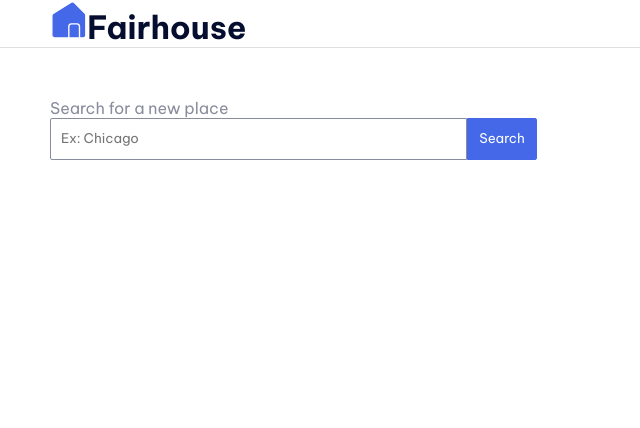
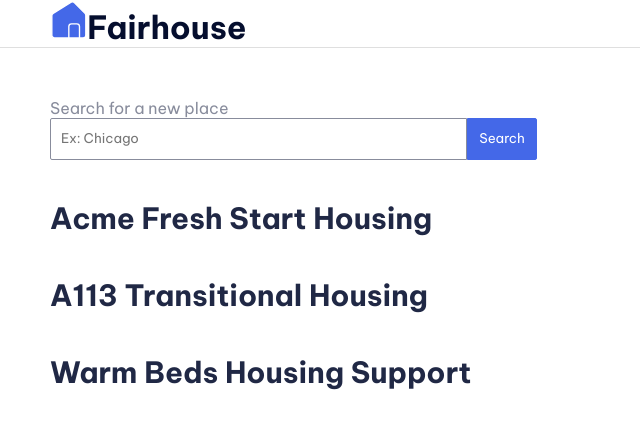
Before and after one commit to mrgomezsv/introduction-to-angular, an Angular app: page / in a window 1280 px wide. Shown: the top 428 px of the page, without its empty margins (0-640 px from the left). Built offline with nearby package versions, Linux system fonts and the light colour scheme.

Commit message:
Resultado de la busqueda

```diff
--- a/src/app/app.component.html
+++ b/src/app/app.component.html
@@ -1,6 +1,6 @@
 <main>
     <header><img src="../assets/logo.svg" alt="fairhouse">Fairhouse</header>
    <section>
-     <app-housing-list></app-housing-list>
+     <app-housing-list [locationList]="housingLocationList"></app-housing-list>
    </section>
   </main>
--- a/src/app/app.component.ts
+++ b/src/app/app.component.ts
@@ -1,4 +1,5 @@
 import { Component } from '@angular/core';
+import { HousingLocation } from './housing-list/housing-location';
 
 @Component({
   selector: 'app-root',
@@ -7,4 +8,33 @@ import { Component } from '@angular/core';
 })
 export class AppComponent {
   title = 'fairhouse';
+  housingLocationList: HousingLocation[] = [
+    {
+      name: "Acme Fresh Start Housing",
+      city: "Chicago",
+      state: "IL",
+      photo: "../assets/housing-1.jpg",
+      availableUnits: 4,
+      wifi: true,
+      laundry: true,
+    },
+    {
+      name: "A113 Transitional Housing",
+      city: "Santa Monica",
+      state: "CA",
+      photo: "../assets/housing-2.jpg",
+      availableUnits: 0,
+      wifi: false,
+      laundry: true,
+    },
+    {
+      name: "Warm Beds Housing Support",
+      city: "Juneau",
+      state: "AK",
+      photo: "../assets/housing-3.jpg",
+      availableUnits: 1,
+      wifi: false,
+      laundry: false,
+    }
+  ];
 }
--- a/src/app/housing-list/housing-list.component.html
+++ b/src/app/housing-list/housing-list.component.html
@@ -1,2 +1,6 @@
 <label for="location-search">Search for a new place</label>
 <input id="location-search" placeholder="Ex: Chicago" #search><button (click)="searchHousingLocations(search.value)">Search</button>
+
+<article *ngFor="let location of locationList">
+  <p>{{location.name}}</p>
+</article>
--- a/src/app/housing-list/housing-list.component.ts
+++ b/src/app/housing-list/housing-list.component.ts
@@ -1,4 +1,5 @@
-import { Component, OnInit } from '@angular/core';
+import { Component, OnInit, Input } from '@angular/core';
+import { HousingLocation } from './housing-location';
 
 @Component({
   selector: 'app-housing-list',
@@ -6,15 +7,14 @@ import { Component, OnInit } from '@angular/core';
   styleUrls: ['./housing-list.component.css']
 })
 export class HousingListComponent implements OnInit {
+  @Input() locationList: HousingLocation[] = [];
 
   constructor() { }
 
   ngOnInit(): void {
   }
 
-  searchHousingLocations(serachText: string) {
-    console.log(serachText);
-
+  searchHousingLocations(searchText: string) {
+    console.log(searchText);
   }
-
 }
--- /dev/null
+++ b/src/app/housing-list/housing-location.ts
@@ -0,0 +1,9 @@
+export interface HousingLocation {
+    name: string,
+    city: string,
+    state: string,
+    photo: string,
+    availableUnits: number,
+    wifi: boolean,
+    laundry: boolean,
+  }
```
